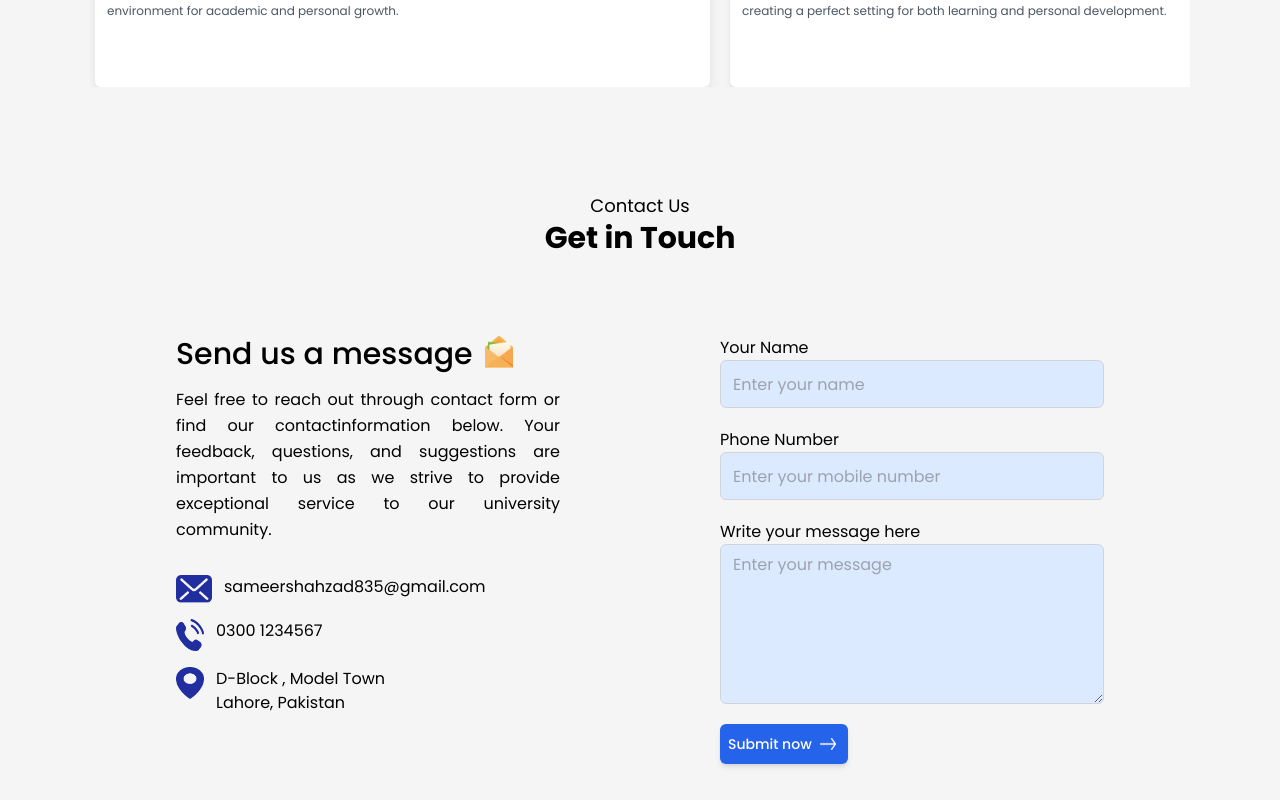
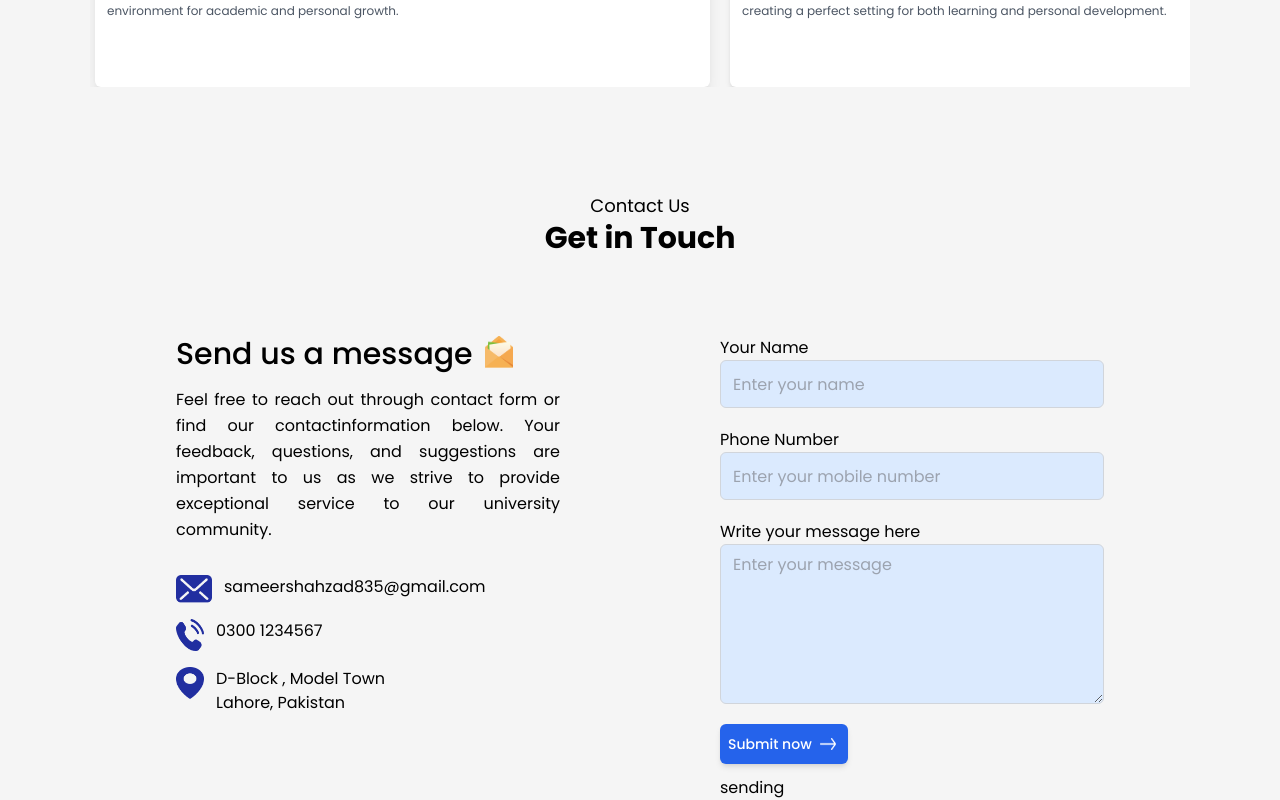
Before and after one commit to Sameer-Shahzad/react-university-website, a React (Vite) app in the folder university-website/: page / in a window 1280 px wide. Shown: the part 3110-3910 px from the top of the page. Before the commit the page ends 3886 px from the top, so only its background shows below. Built offline with nearby package versions, Linux system fonts and the light colour scheme.

Commit message:
seventh commit

```diff
--- a/university-website/src/Components/Contact/Contacts.jsx
+++ b/university-website/src/Components/Contact/Contacts.jsx
@@ -32,7 +32,7 @@ const Contacts = () => {
 
         </form>
 
-        {/* <span>sending</span> */}
+        <span>sending</span>
 
       </div>
     </div>
```
